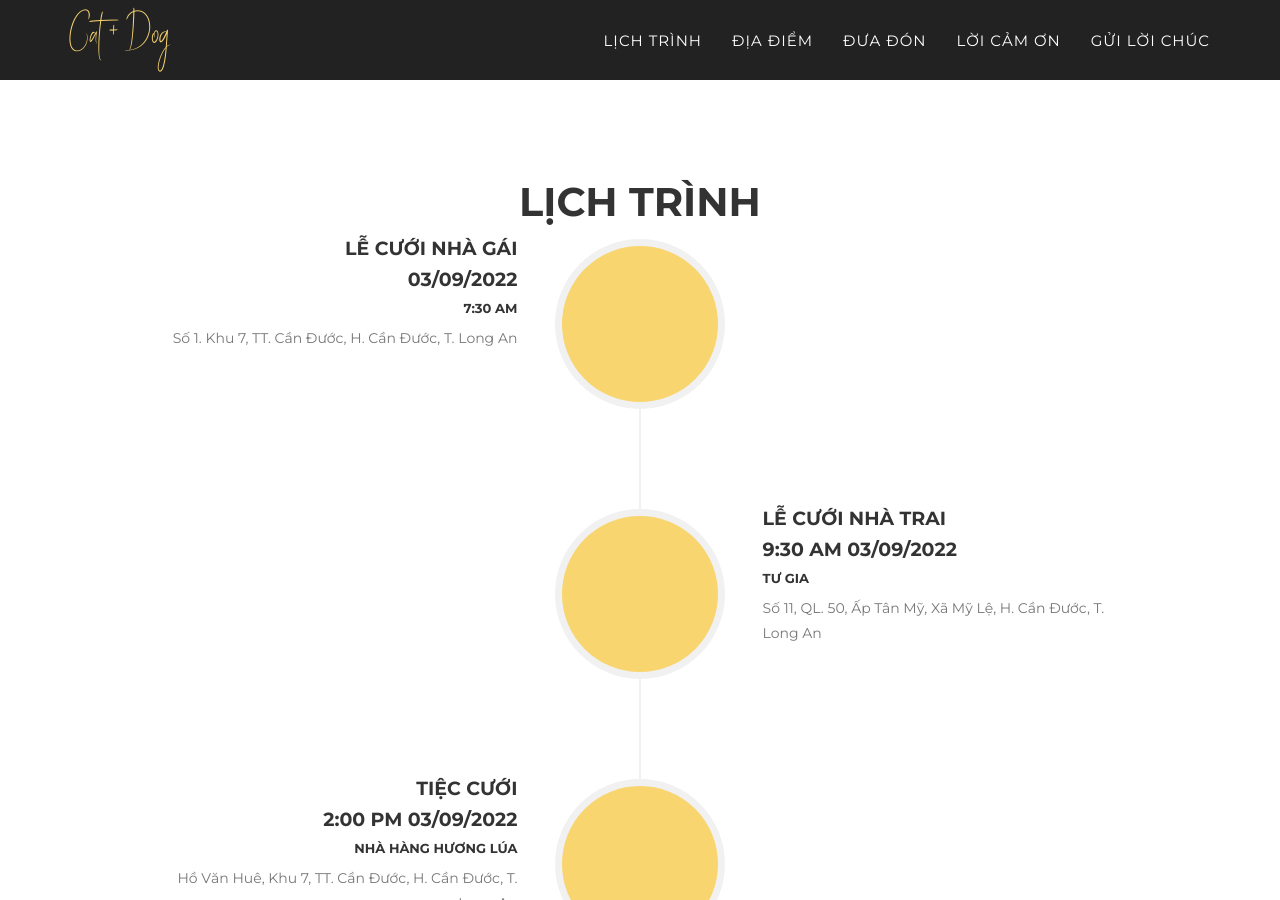
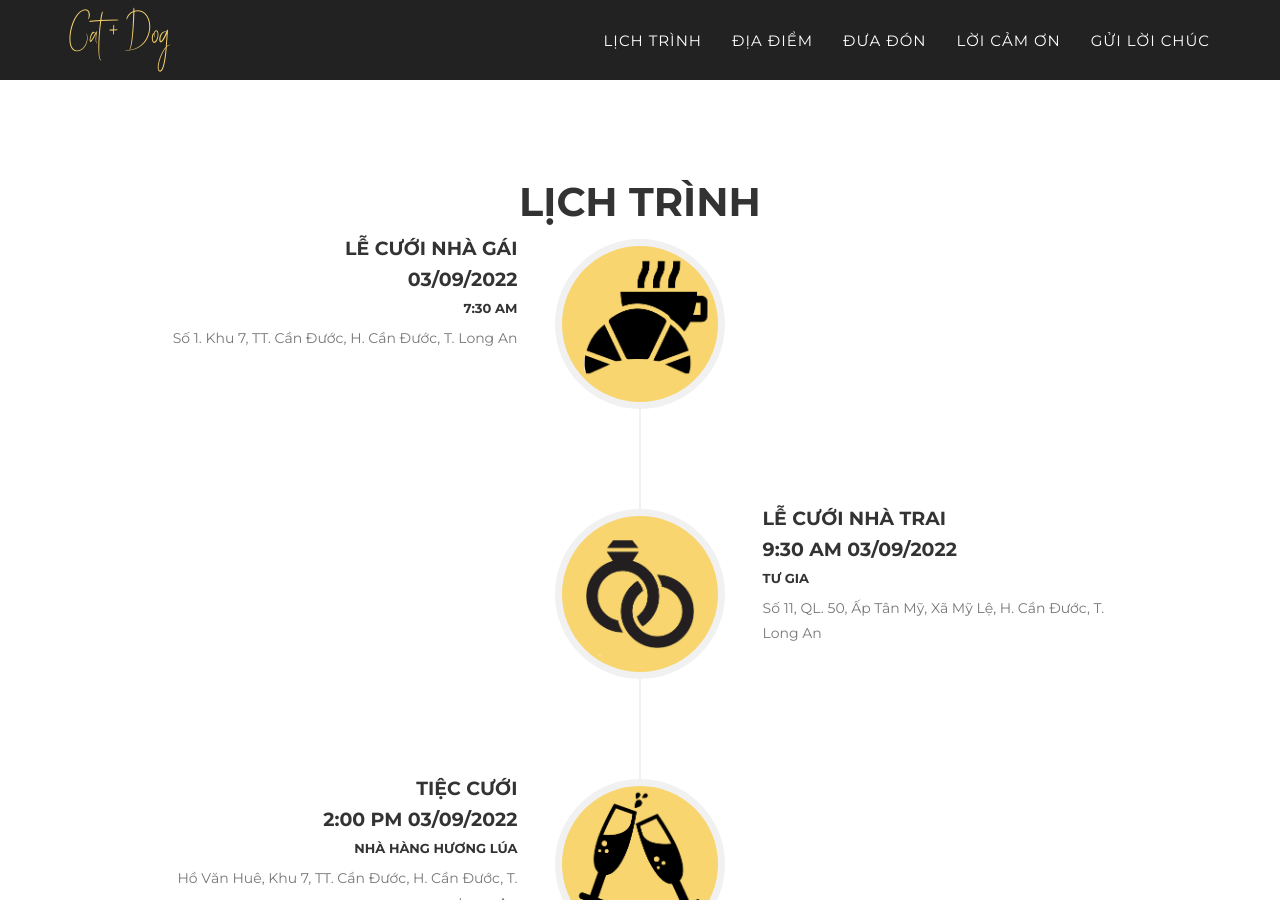
Before and after one commit to phatque/phatque, a Jekyll site: the page built from index.html, in a window 1280 px wide and 900 px high, scrolled down 738 px. Built offline with Jekyll 4.4.1, drawn with Linux system fonts in a browser that asks for light colours; some web fonts are replaced.

Commit message:
Update events.html

```diff
--- a/_includes/en_data/events.html
+++ b/_includes/en_data/events.html
@@ -11,7 +11,7 @@
                 <ul class="timeline">
                     <li>
                         <div class="timeline-image">
-                            <img class="img-circle img-responsive" src="/wedding-template/img/events/1.png" alt="">
+                            <img class="img-circle img-responsive" src="/img/events/3.png" alt="">
                         </div>
                         <div class="timeline-panel">
                             <div class="timeline-heading">
@@ -26,7 +26,7 @@
                     </li>
                     <li class="timeline-inverted">
                         <div class="timeline-image">
-                            <img class="img-circle img-responsive" src="/wedding-template/img/events/2.png" alt="">
+                            <img class="img-circle img-responsive" src="/img/events/1.png" alt="">
                         </div>
                         <div class="timeline-panel">
                             <div class="timeline-heading">
@@ -41,7 +41,7 @@
                     </li>
                     <li>
                         <div class="timeline-image">
-                            <img class="img-circle img-responsive" src="/wedding-template/img/events/3.png" alt="">
+                            <img class="img-circle img-responsive" src="/img/events/2.png" alt="">
                         </div>
                         <div class="timeline-panel">
                             <div class="timeline-heading">
```
